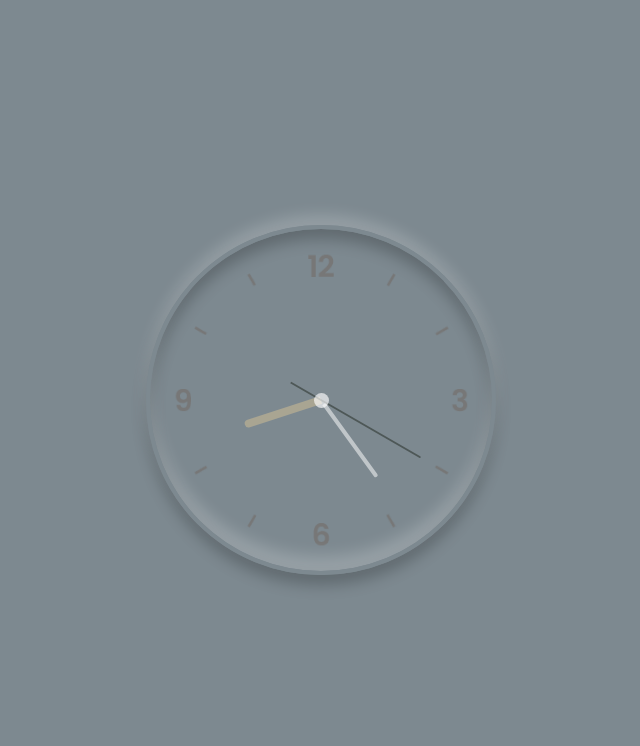
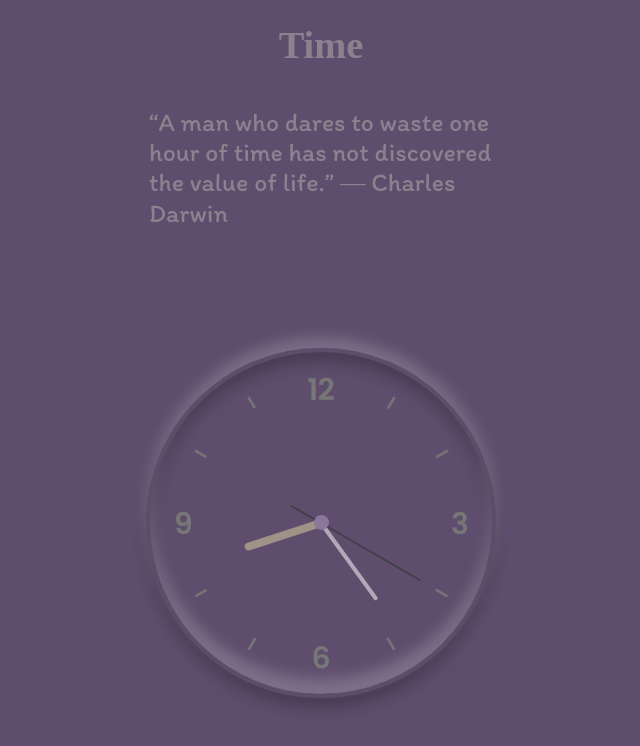
Before and after one commit to GabyLow/reloj-analogico, a plain HTML site: page index.html in a window 1280 px wide. Shown: the whole page, without its empty margins (319-959 px from the left). Drawn offline with Linux system fonts and the light colour scheme; a web font is replaced by a local one.

Commit message:
:sparkles: add:style

```diff
--- a/index.html
+++ b/index.html
@@ -5,9 +5,14 @@
     <title>Reloj-analógico</title>
     <link rel="icon" href="./Images/favicon.ico" type="image/png" />
     <link rel="stylesheet" href="style.css" />
-    <script src="scripts.js" async></script>
+    <link rel="preconnect" href="https://fonts.googleapis.com">
+<link rel="preconnect" href="https://fonts.gstatic.com" crossorigin>
+<link href="https://fonts.googleapis.com/css2?family=Borel&family=Itim&display=swap" rel="stylesheet">
   </head>
   <body>
+    <h1>Time</h1>
+    <p>“A man who dares to waste one hour of time has not discovered the value of life.”
+      ― Charles Darwin </p>
     <div class="clock">
       <div class="hour">
         <div class="hr" id="hr"></div>
--- a/style.css
+++ b/style.css
@@ -7,13 +7,32 @@
 
   body {
     display: flex;
+    flex-direction: column;
     justify-content: center;
     align-items: center;
     min-height: 100vh;
-    background: #7d8990;
+    background: #5e4d6c;
+  }
+
+  h1 {
+    padding: 20px;
+    font-family: borel;
+    color: rgba(245, 245, 220, 0.311);
+    font-size: 3vw;
+  }
+
+  p {
+    width: 30%;
+    padding: 20px;
+    font-family: itim;
+    color: rgba(245, 245, 220, 0.311);
+    font-size: 2vw;
+    text-align: start;
+
   }
 
   .clock {
+    margin: 100px;
     width: 350px;
     height: 350px;
     display: flex;
@@ -21,7 +40,7 @@
     align-items: center;
     background: url(./Images/background-clock.png);
     background-size: cover;
-    border: 4px solid #7d8990;
+    border: 4px solid #5e4d6cab;
     border-radius: 50%;
     box-shadow: 0 -10px 15px rgba(255, 255, 255, 0.200),
                 inset 0 -15px 15px rgba(255, 255, 255, 0.200),
@@ -34,7 +53,7 @@
     position: absolute;
     width: 15px;
     height: 15px;
-    background: #ffffffa5;
+    background: #8a779a;
     border-radius: 50%;
     z-index: 10000;
   }
```
